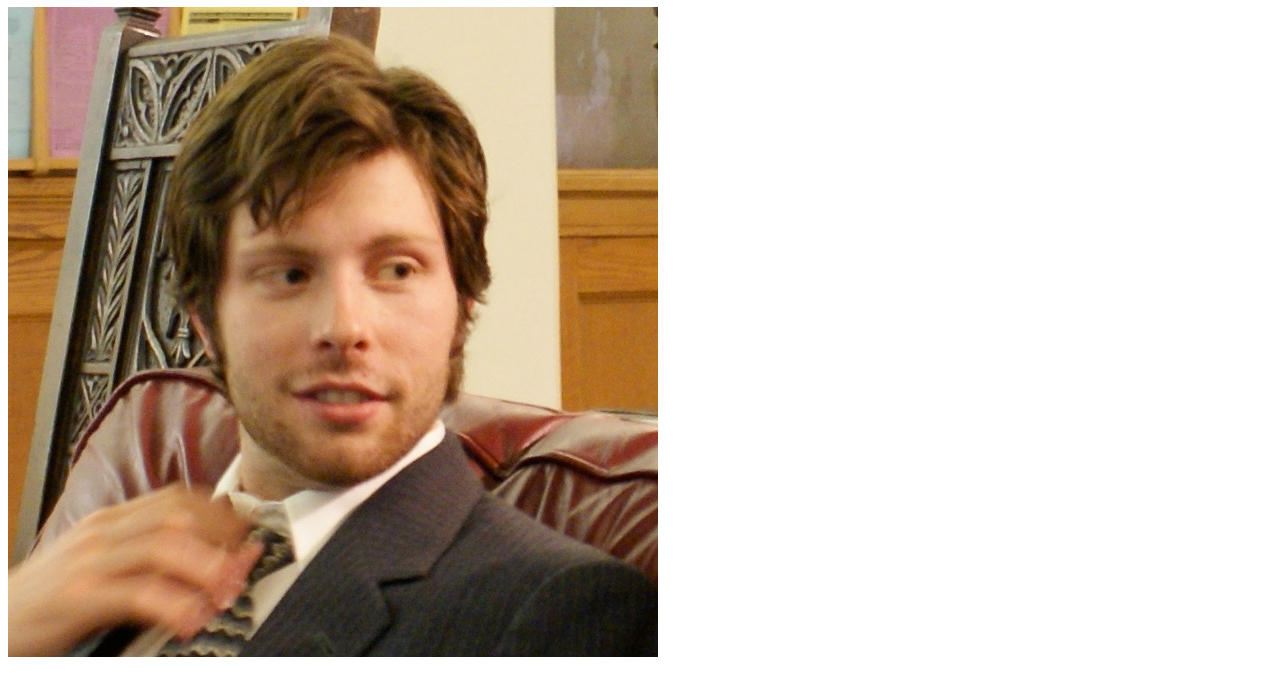
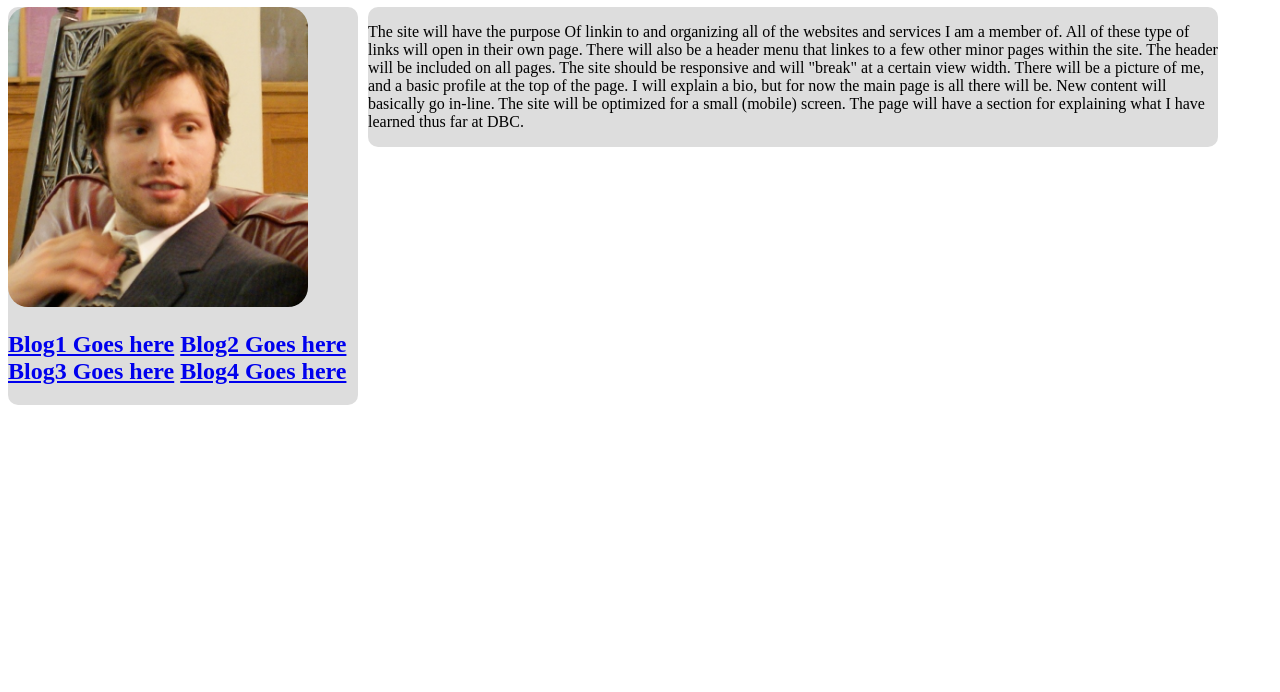
Before and after one commit to zmitton/zmitton.github.io, a plain HTML site: page index.html in a window 1280 px wide. Shown: the part 108-800 px from the top of the page. Drawn offline with Linux system fonts and the light colour scheme.

Commit message:
sylin it up

```diff
--- a/index.html
+++ b/index.html
@@ -12,24 +12,33 @@
 <body>
 	<div id="topHeader">
 		<h1>
-<a href="http://zmitton.github.io/index.html"> <img src="unit1_week1/images/home-icon.png"></a> Zac Mitton</h1>
+			<a href="http://zmitton.github.io/index.html"> <img src="unit1_week1/images/home-icon.png"></a> Zac Mitton
+		</h1>
 	</div>
 
-
+	<div id="Column1">
 		<div id="profilePic">
-<img id="headshot" src="unit1_week1/images/zacMitton.JPG">
+			<img src="unit1_week1/images/zacMitton.JPG">
 		</div>
 
-
-<div id="mainNav"></div>
-
-
-<div id="pageContent">
-	<div id="externalLinks"></div>
-	<div id="bio"></div>
+		<div id="mainNav">
+			<h2>
+				<a href="http://zmitton.github.io/index.html">Blog1 Goes here</a>
+				<a href="http://zmitton.github.io/index.html">Blog2 Goes here</a>
+				<a href="http://zmitton.github.io/index.html">Blog3 Goes here</a>
+				<a href="http://zmitton.github.io/index.html">Blog4 Goes here</a>
+			</h2>
+		</div>
 	</div>
 
+	<div id="Column2">
+		<div id="externalLinks">
 
+		</div>
+		<div id="bio">
+			<p>The site will have the purpose Of linkin to and organizing all of the websites and services I am a member of. All of these type of links will open in their own page. There will also be a header menu that linkes to a few other minor pages within the site. The header will be included on all pages. The site should be responsive and will "break" at a certain view width. There will be a picture of me, and a basic profile at the top of the page. I will explain a bio, but for now the main page is all there will be. New content will basically go in-line. The site will be optimized for a small (mobile) screen. The page will have a section for explaining what I have learned thus far at DBC. </p>
+		</div>
+	</div>
 
 
 </body>
--- a/unit1_week1/stylesheets/style1.css
+++ b/unit1_week1/stylesheets/style1.css
@@ -1,55 +1,58 @@
-/*
-.item1
-{
-position:fixed;
-top:30px;
-right:5px;
+@media only screen and (min-width: 768px) {
+
+	#Column1{
+		position: absolute;
+		width: 350px;
+		background-color: #DDD;
+		text-align: left;
+		border-radius: 10px;
+
+	}
+	#profilePic img{
+		border-radius: 20px;
+		width: 300px;
+
+	}
+
+
+	#Column2{
+		position: absolute;
+		margin-left: 360px;
+		max-width: 850px;
+		background-color: #DDD;
+		text-align: left;
+		border-radius: 10px;
+	}
 }
 
-.item12
-{
-position:fixed;
-top:30px;
-right:5px;
-}
-
-.item3
-{
-position:fixed;
-top:30px;
-right:5px;
-}
-
-p item4
-{
-position:fixed;
-top:30px;
-right:5px;
-}
-*/
 #topHeader{
-	background-color: maroon;
+	background-color: #DBB;
 	text-align: center;
 	border-radius: 10px;
 }
 
 
-@media only screen and (min-width: 768px) {
-    /* tablets and desktop */
-	#headShot{
+
+@media only screen and (max-width: 767px) {
+    /* mobile */
+	#Column1{
+		background-color: #DDD;
+		text-align: left;
+		border-radius: 10px;
+
+	}
+	#profilePic img{
 		border-radius: 20px;
-		width: 400px;
+		width: 150px;
 
 	}
 
-}
 
-@media only screen and (max-width: 767px) {
-    /* tablets and desktop */
-	#headShot{
-		border-radius: 20px;
-		width: 200px;
-
+	#Column2{
+		max-width: 850px;
+		background-color: #DDD;
+		text-align: left;
+		border-radius: 10px;
 	}
 
 }
```
Lines whose indentation alone changed are shown as unchanged.
